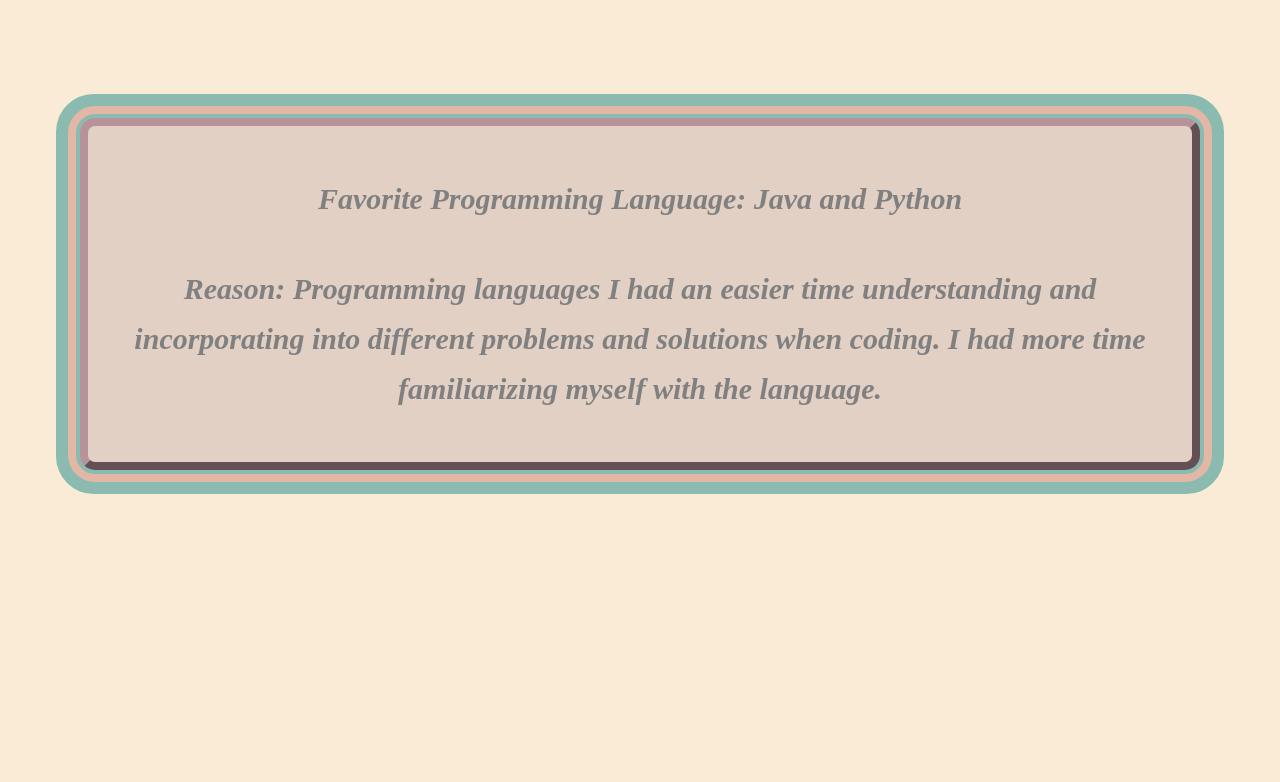
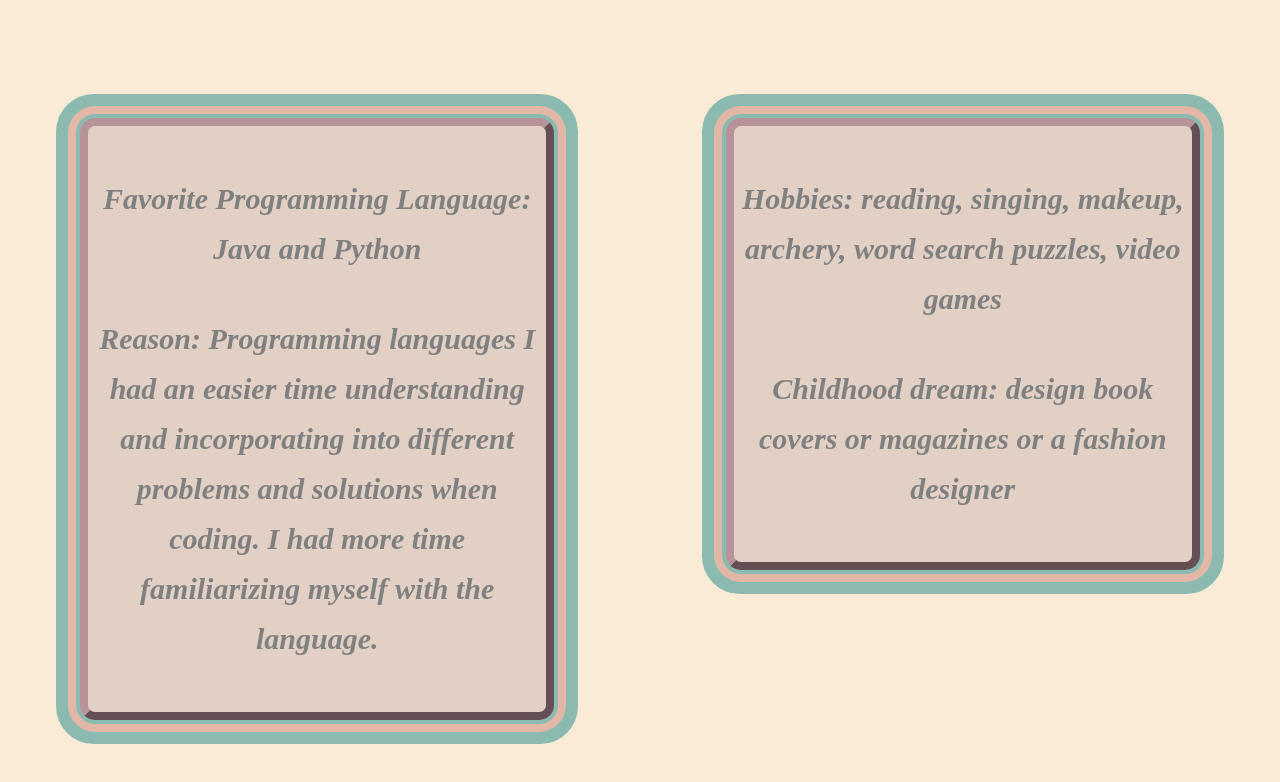
Before and after one commit to skyieee39/skyieee39.github.io, a plain HTML site: page index.html in a window 1280 px wide. Shown: the part 1410-2192 px from the top of the page. Before the commit the page ends 1952 px from the top, so only its background shows below. Drawn offline with Linux system fonts and the light colour scheme; a web font is replaced by a local one.

Commit message:
final exercise with added hobbies and childhood dream

```diff
--- a/index.html
+++ b/index.html
@@ -35,5 +35,9 @@
                 <h4> Favorite Programming Language: Java and Python </h4>
                 <h4> Reason: Programming languages I had an easier time understanding and incorporating into different problems and solutions when coding. I had more time familiarizing myself with the language. </h4>
             </div>
+            <div class="column4" style="background-color: rgb(226, 208, 197);">
+                <h4> Hobbies: reading, singing, makeup, archery, word search puzzles, video games </h4>
+                <h4> Childhood dream: design book covers or magazines or a fashion designer </h4>
+            </div>
     </body>
 </html>
--- a/profdesign.css
+++ b/profdesign.css
@@ -63,7 +63,9 @@ h2{
 }
 
 .column3 {
-    float: right;
+    float: left;
+    width: 35%;
+    padding: 30px;
     border: 0.5rem outset rgb(184, 146, 155);
     outline: 0.5rem solid rgb(226, 183, 166);
     box-shadow: 0 0 0 1.5rem rgb(139, 187, 176);
@@ -73,3 +75,17 @@ h2{
     padding: 0.5rem;
     outline-offset: 0.3rem;
 }
+
+.column4 {
+    float: right;
+    width: 35%;
+    padding: 30px;
+    border: 0.5rem outset rgb(184, 146, 155);
+    outline: 0.5rem solid rgb(226, 183, 166);
+    box-shadow: 0 0 0 1.5rem rgb(139, 187, 176);
+    border-radius: 15px;
+    font: bold 1rem sans-serif;
+    margin: 4.5rem;
+    padding: 0.5rem;
+    outline-offset: 0.3rem;
+}
```
